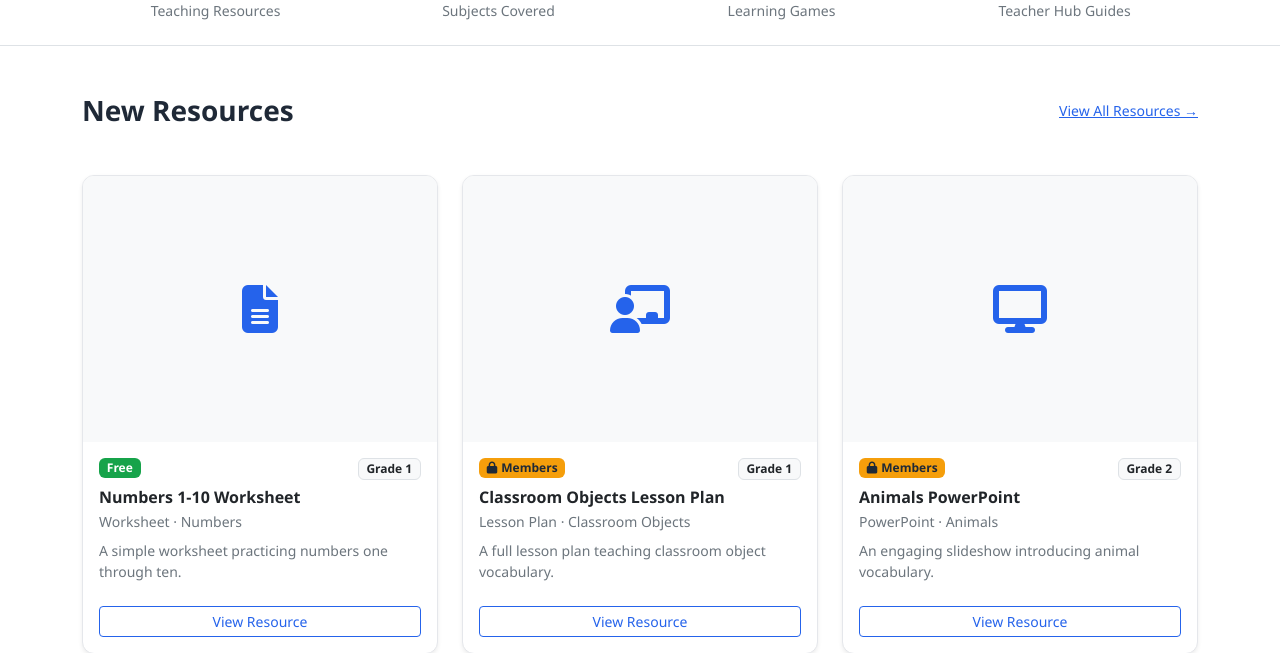
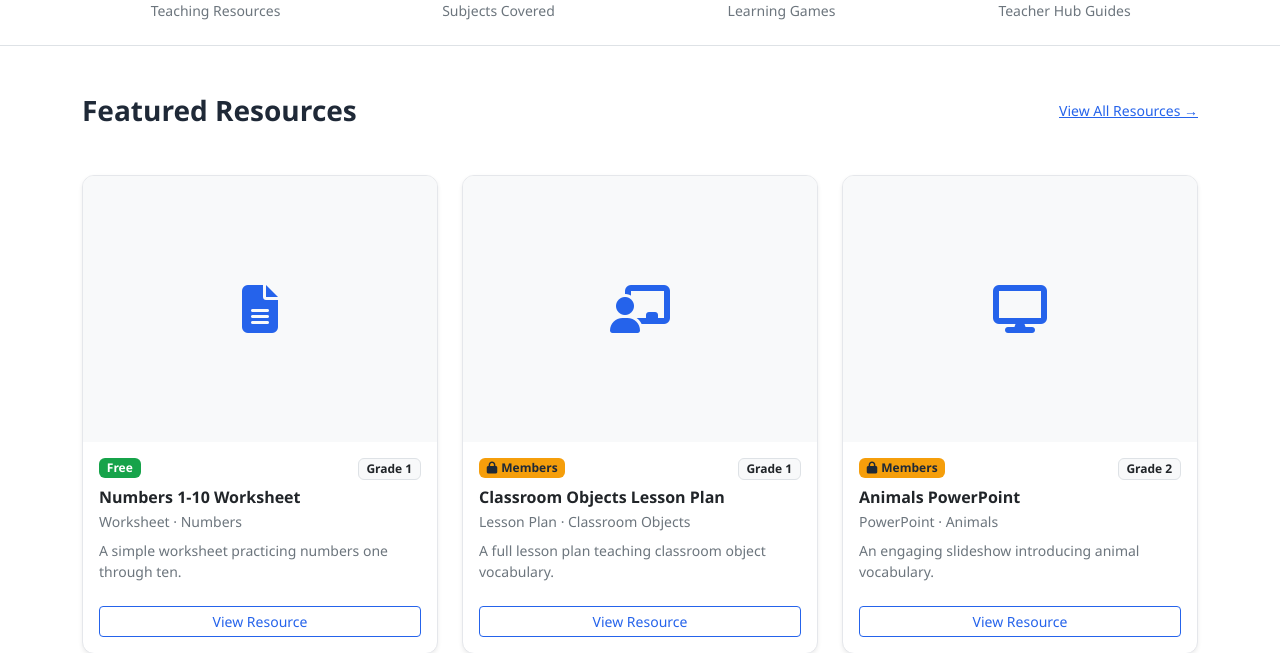
Before and after one commit to TaniformSylvester/ESL-, a PHP site: page / in a window 1280 px wide. Shown: the part 633-1286 px from the top of the page. Run offline with PHP 8.4, Linux system fonts and the light colour scheme; data comes from the database, SQL or seed files in the repository; data that the repository does not hold is empty.

Commit message:
Homepage: always show newest-uploaded resources as "Featured Resources"
Replaced the Popular/New toggle (which switched the section to "Popular
Resources" once a resource had enough real downloads, falling back to
"New Resources" otherwise) with a single, simpler section: the most
recently published resources, always, labeled "Featured Resources".

get_featured_resources() was already exactly this query (ORDER BY
created_at DESC) — it was previously only used as the no-real-data
fallback. Now it's the only source for this section, and
get_popular_resources() is no longer called from the homepage (it's
still used by 404.php's "Popular Resources" recovery links, so it
wasn't touched).

Verified locally: section heading reads "Featured Resources", and with
distinct created_at timestamps across the 4 seed resources, the card
order matched newest-first exactly. Test timestamps reverted afterward.

Co-Authored-By: Claude Sonnet 5 <noreply@anthropic.com>
Claude-Session: https://claude.ai/code/session_01N49b43FUZrLoDqgzbhShLx

```diff
--- a/index.php
+++ b/index.php
@@ -25,17 +25,12 @@ $statSubjectCount = count($subjects);
 $statGameCount = count(get_all_games());
 $statGuideCount = get_published_guide_count();
 
-// Real download data decides which section we show — never fabricated.
-// A small minimum threshold avoids calling a couple of stray downloads
-// "Popular"; below that, real recency ("New Resources") is the honest
-// thing to show instead. This is the homepage's one resource-discovery
-// grid — free-resource access is still front and center via the hero's
-// CTA and every card's Free/Members badge, without a second overlapping
-// section repeating the same resources.
-$popularCandidates = get_popular_resources(6);
-$showPopular = !empty($popularCandidates) && (int)$popularCandidates[0]['download_count'] >= 5;
-$secondaryResourcesTitle = $showPopular ? 'Popular Resources' : 'New Resources';
-$secondaryResources = attach_rating_summaries($showPopular ? $popularCandidates : get_featured_resources(6));
+// The homepage's one resource-discovery grid: the most recently
+// published resources — free-resource access is still front and center
+// via the hero's CTA and every card's Free/Members badge, without a
+// second overlapping section repeating the same resources.
+$secondaryResourcesTitle = 'Featured Resources';
+$secondaryResources = attach_rating_summaries(get_featured_resources(6));
 
 $subjectIcons = [
     'esl'     => 'fa-comments',
```
